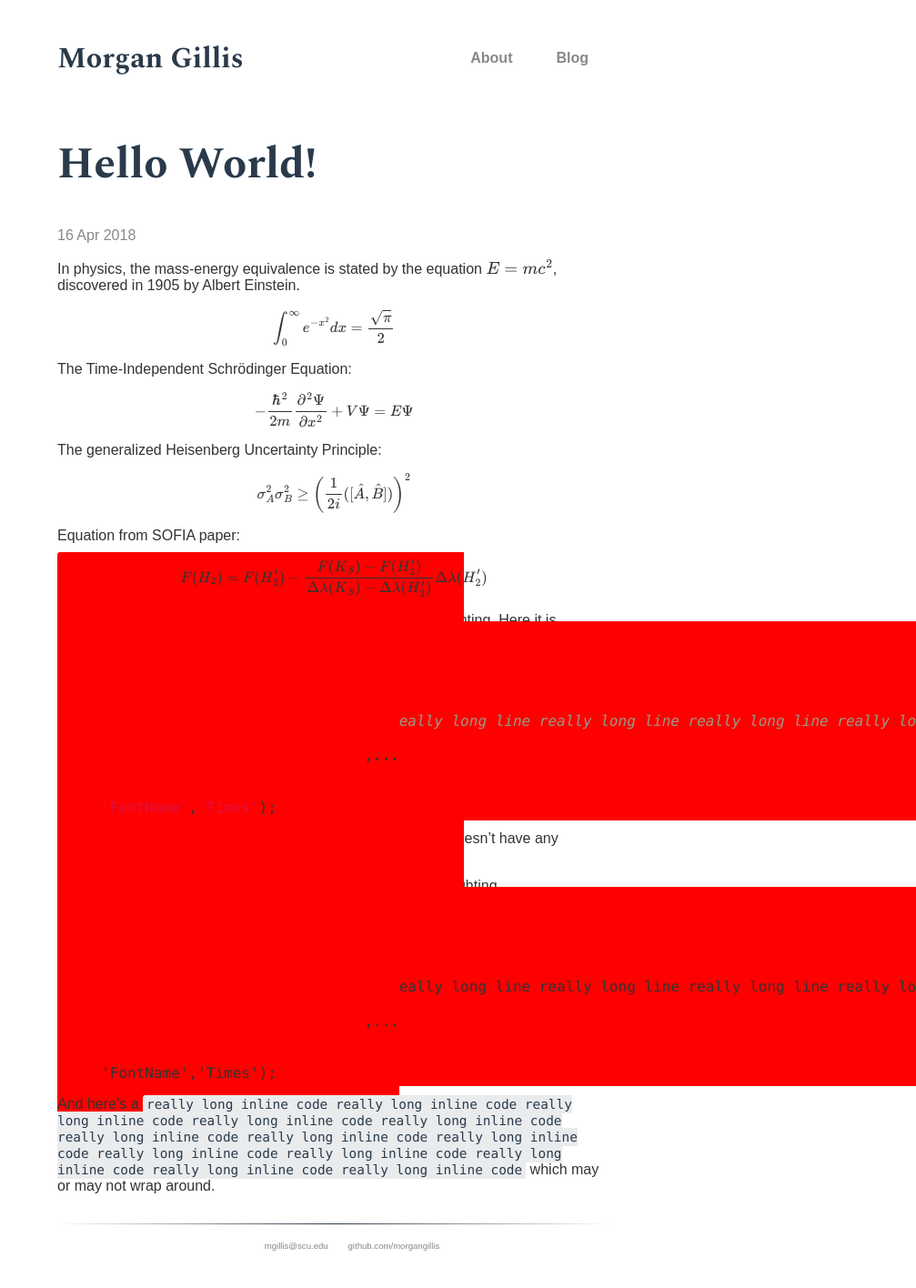
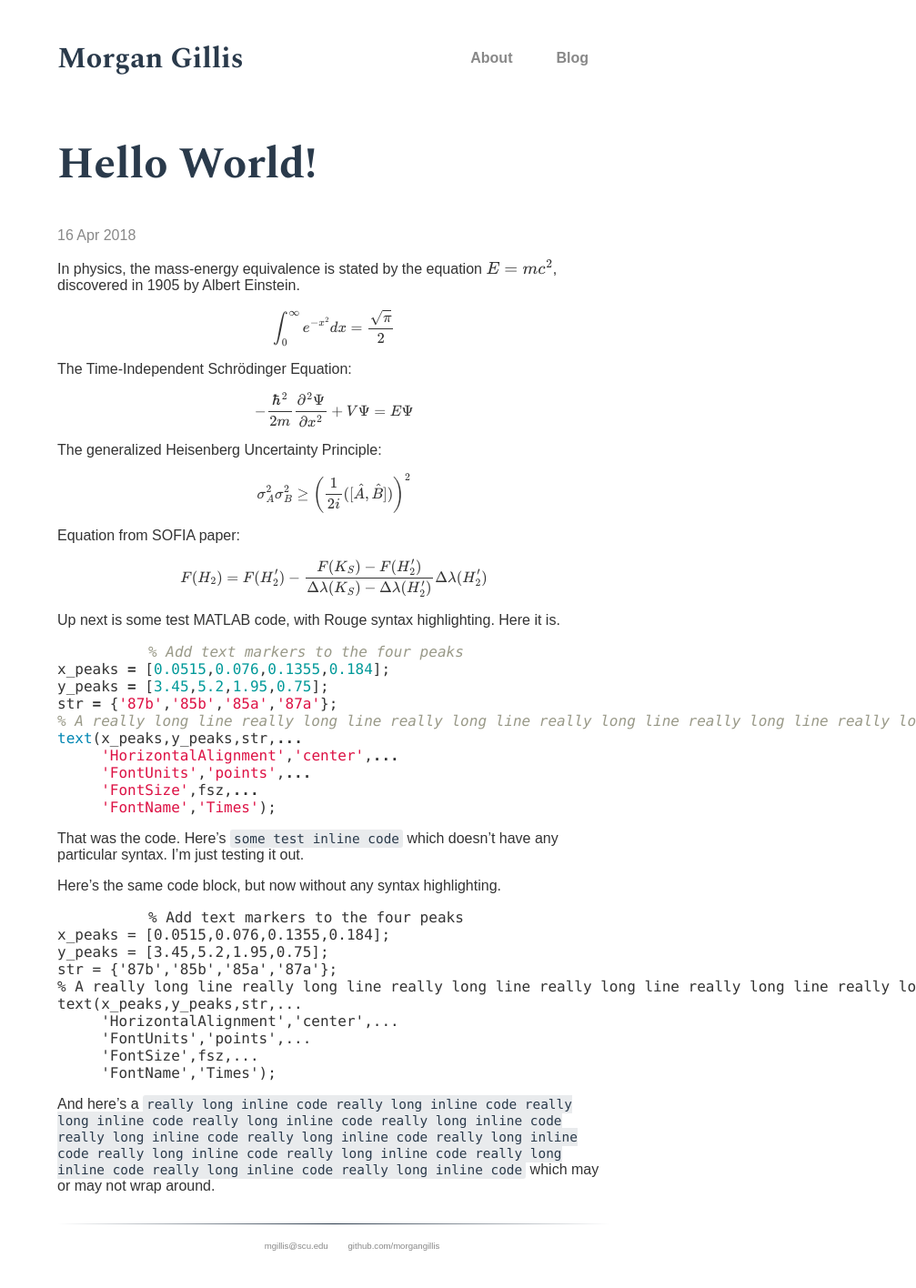
Before and after one commit to morgangillis/morgangillis.github.io, a Jekyll site: the page built from _posts/2018-04-16-hello-world.md, in a window 1280 px wide. Shown: the whole page at 91% size, without its empty margins (273-1280 px from the left). Built offline with Jekyll 4.4.1, drawn with Linux system fonts in a browser that asks for light colours; some web fonts are replaced; formulas are drawn with MathJax 3.

Commit message:
Update code.scss

```diff
--- a/_sass/code.scss
+++ b/_sass/code.scss
@@ -19,7 +19,7 @@ pre code {
   padding: 100px;
   font-size: 100%;
   color: inherit;
-  background-color: red;
+  background-color: transparent;
 }
 
 .highlight {
```
